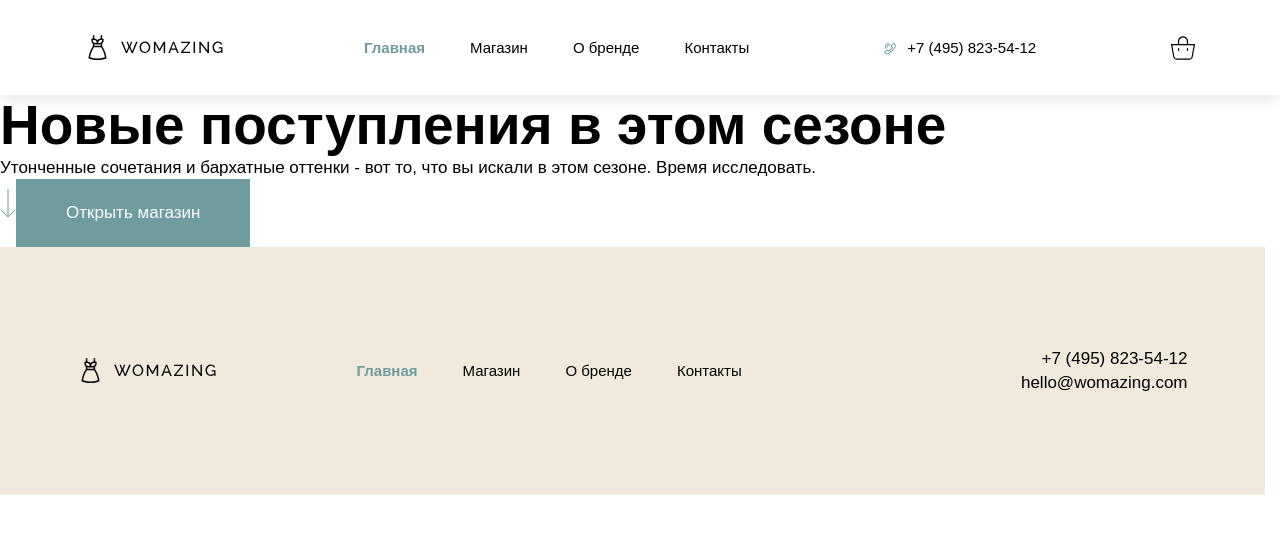
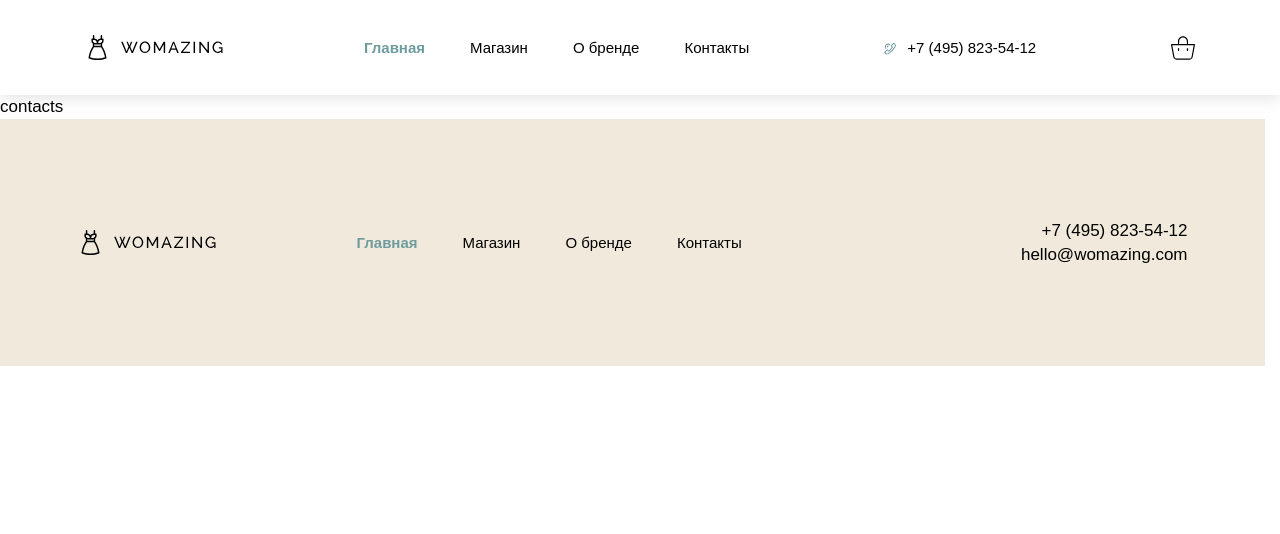
Before and after one commit to katsu-w/womazing, a React (Vite) app: page /contacts in a window 1280 px wide. Shown: the top 534 px of the page. Built offline with nearby package versions, Linux system fonts and the light colour scheme.

Commit message:
add pages files and updated routing

```diff
--- a/src/components/AppRouter.tsx
+++ b/src/components/AppRouter.tsx
@@ -1,14 +1,17 @@
 import {Navigate, Route, Routes} from "react-router";
 import Home from "../pages/Home.tsx";
 import type {FC} from "react";
+import Contacts from "../pages/Contacts.tsx";
+import Shop from "../pages/Shop.tsx";
+import About from "../pages/About.tsx";
 
 const AppRouter: FC = () => {
     return (
         <Routes>
             <Route path='/' element={<Home />} />
-	          <Route path='/shop' element={<Home />} />
-	          <Route path='/about' element={<Home />} />
-	          <Route path='/contacts' element={<Home />} />
+	          <Route path='/shop' element={<Shop />} />
+	          <Route path='/about' element={<About />} />
+	          <Route path='/contacts' element={<Contacts />} />
             <Route path='*' element={<Navigate replace to='/' />} />
         </Routes>
     );
--- /dev/null
+++ b/src/pages/About.tsx
@@ -0,0 +1,9 @@
+const About = () => {
+	return (
+		<main className='layout'>
+			about
+		</main>
+	);
+};
+
+export default About;
--- /dev/null
+++ b/src/pages/Contacts.tsx
@@ -0,0 +1,9 @@
+const Contacts = () => {
+	return (
+		<main className='layout'>
+			contacts
+		</main>
+	);
+};
+
+export default Contacts;
--- /dev/null
+++ b/src/pages/Shop.tsx
@@ -0,0 +1,11 @@
+
+
+const Shop = () => {
+	return (
+		<main className='layout'>
+			shop
+		</main>
+	);
+};
+
+export default Shop;
```
